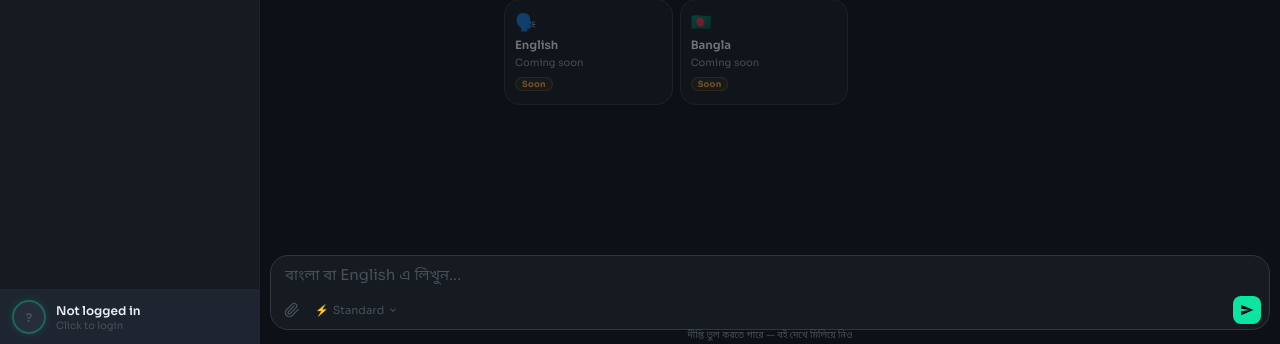
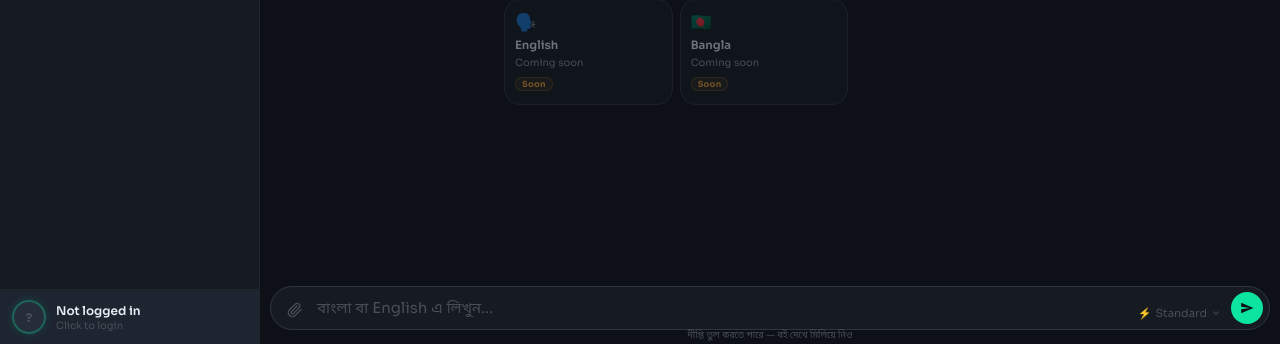
Before and after one commit to ibo-agentic/tech-ed, a Flask app: page / in a window 1280 px wide. Shown: the part 456-800 px from the top of the page. Run offline with Flask 3, Linux system fonts and the light colour scheme; some libraries are stand-ins or nearby versions.

Commit message:
redesign: single-row pill input — collapses 2-row card into one line
Co-Authored-By: Claude Sonnet 4.6 <noreply@anthropic.com>

```diff
--- a/templates/index.html
+++ b/templates/index.html
@@ -372,24 +372,21 @@
     #preview-name{flex:1;font-size:11px;color:var(--text2);white-space:nowrap;overflow:hidden;text-overflow:ellipsis;}
     #remove-image-btn{background:transparent;border:none;color:var(--danger);font-size:13px;cursor:pointer;padding:2px;border-radius:4px;flex-shrink:0;}
     #file-input{display:none;}
-    /* ── Unified input card ── */
-    #input-card{background:var(--bg2);border:1.5px solid var(--border2);border-radius:18px;transition:border-color .2s,box-shadow .2s;width:100%;box-sizing:border-box;}
+    /* ── Unified input card — single row ── */
+    #input-card{background:var(--bg2);border:1.5px solid var(--border2);border-radius:999px;transition:border-color .2s,box-shadow .2s;width:100%;box-sizing:border-box;display:flex;align-items:flex-end;padding:5px 6px 5px 10px;gap:2px;}
     #input-card:focus-within{border-color:var(--border3);box-shadow:0 0 0 3px rgba(13,228,160,.07);}
-    #user-input{width:100%;background:transparent;border:none;outline:none;padding:10px 14px 2px;color:var(--text);font-family:'Noto Sans Bengali','Sora',sans-serif;resize:none;height:40px;max-height:120px;line-height:1.4;font-size:15px;display:block;box-sizing:border-box;overflow-y:hidden;}
+    #user-input{flex:1;background:transparent;border:none;outline:none;padding:4px 6px;color:var(--text);font-family:'Noto Sans Bengali','Sora',sans-serif;resize:none;height:28px;max-height:120px;line-height:1.5;font-size:15px;display:block;box-sizing:border-box;overflow-y:hidden;align-self:center;}
     #user-input::placeholder{color:var(--text3);}
-    /* ── Toolbar inside card ── */
-    #input-toolbar{display:flex;align-items:center;justify-content:space-between;padding:0px 8px 5px;gap:4px;}
-    #toolbar-left,#toolbar-right{display:flex;align-items:center;gap:2px;}
-    .tool-btn{width:26px;height:26px;background:transparent;border:none;border-radius:8px;color:var(--text3);cursor:pointer;display:flex;align-items:center;justify-content:center;transition:background .15s,color .15s;flex-shrink:0;}
+    .tool-btn{width:28px;height:28px;background:transparent;border:none;border-radius:50%;color:var(--text3);cursor:pointer;display:flex;align-items:center;justify-content:center;transition:background .15s,color .15s;flex-shrink:0;}
     .tool-btn:hover{background:var(--bg3);color:var(--text2);}
     #attach-btn.has-image{color:var(--green);}
     #attach-btn.has-image:hover{background:var(--green-bg);color:var(--green);}
-    #send-btn{width:28px;height:28px;flex-shrink:0;background:var(--green);border:none;border-radius:8px;color:#0d1117;cursor:pointer;transition:all .15s;display:flex;align-items:center;justify-content:center;}
+    #send-btn{width:32px;height:32px;flex-shrink:0;background:var(--green);border:none;border-radius:50%;color:#0d1117;cursor:pointer;transition:all .15s;display:flex;align-items:center;justify-content:center;}
     #send-btn:hover{background:var(--green2);transform:scale(1.06);}
     #send-btn:disabled{background:var(--bg4);cursor:not-allowed;transform:none;color:var(--text3);}
-    #stop-btn{width:28px;height:28px;flex-shrink:0;background:var(--bg4);border:1.5px solid var(--border3);border-radius:10px;color:var(--text2);cursor:pointer;transition:all .15s;display:none;align-items:center;justify-content:center;}
+    #stop-btn{width:32px;height:32px;flex-shrink:0;background:var(--bg4);border:1.5px solid var(--border3);border-radius:50%;color:var(--text2);cursor:pointer;transition:all .15s;display:none;align-items:center;justify-content:center;}
     #stop-btn:hover{background:var(--danger);border-color:var(--danger);color:#fff;}
-    #mic-btn{width:32px;height:32px;flex-shrink:0;background:transparent;border:none;border-radius:8px;color:var(--text3);cursor:pointer;transition:background .15s,color .15s;display:flex;align-items:center;justify-content:center;}
+    #mic-btn{width:28px;height:28px;flex-shrink:0;background:transparent;border:none;border-radius:50%;color:var(--text3);cursor:pointer;transition:background .15s,color .15s;display:flex;align-items:center;justify-content:center;}
     #mic-btn:hover{background:var(--bg3);color:var(--text2);}
     #model-picker-btn{background:transparent;border:none;border-radius:8px;padding:4px 8px;font-size:11px;color:var(--text3);cursor:pointer;display:flex;align-items:center;gap:4px;font-family:'Sora',sans-serif;transition:background .15s,color .15s;white-space:nowrap;}
     #model-picker-btn:hover{background:var(--bg3);color:var(--text2);}
@@ -897,22 +894,17 @@
       </div>
 
       <div id="input-card">
-        <textarea id="user-input" placeholder="বাংলা বা English এ লিখুন..." rows="1" onkeydown="handleKey(event)" oninput="autoResize(this);updateCharCount(this);stopMicOnType()"></textarea>
-
-        <div id="input-toolbar">
-          <div id="toolbar-left">
-            <!-- Attach -->
         <button class="tool-btn" id="attach-btn" title="ছবি যোগ করো" onclick="handleAttachClick()">
           <svg width="16" height="16" viewBox="0 0 24 24" fill="none" stroke="currentColor" stroke-width="2" stroke-linecap="round" stroke-linejoin="round"><path d="m21.44 11.05-9.19 9.19a6 6 0 0 1-8.49-8.49l8.57-8.57A4 4 0 1 1 18 8.84l-8.59 8.57a2 2 0 0 1-2.83-2.83l8.49-8.48"/></svg>
         </button>
-            <!-- Model picker -->
+        <textarea id="user-input" placeholder="বাংলা বা English এ লিখুন..." rows="1" onkeydown="handleKey(event)" oninput="autoResize(this);updateCharCount(this);stopMicOnType()"></textarea>
         <div style="position:relative;">
           <button id="model-picker-btn" onclick="toggleModelPicker()" title="Model বেছে নাও">
             <span id="model-icon">⚡</span>
             <span id="model-label">Standard</span>
             <svg width="10" height="10" viewBox="0 0 24 24" fill="none" stroke="currentColor" stroke-width="2.5" stroke-linecap="round"><polyline points="6 9 12 15 18 9"/></svg>
           </button>
-              <div id="model-dropdown" style="display:none;position:absolute;bottom:calc(100% + 8px);left:0;background:var(--bg2);border:1px solid var(--border2);border-radius:14px;padding:6px;min-width:220px;box-shadow:0 12px 40px rgba(0,0,0,.55);z-index:200;">
+          <div id="model-dropdown" style="display:none;position:absolute;bottom:calc(100% + 8px);right:0;background:var(--bg2);border:1px solid var(--border2);border-radius:14px;padding:6px;min-width:220px;box-shadow:0 12px 40px rgba(0,0,0,.55);z-index:200;">
             <div class="model-opt" data-model="gemini" onclick="selectModel('gemini')">
               <span class="model-opt-icon">⚡</span>
               <div><div class="model-opt-name">Standard</div><div class="model-opt-desc">পড়া বোঝাতে খুব ভালো, তবে কঠিন অঙ্কে ভুল করে ফেলতে পারে</div></div>
@@ -923,10 +915,6 @@
             </div>
           </div>
         </div>
-          </div>
-
-          <div id="toolbar-right">
-            <span class="char-count" id="char-count"></span>
         <button id="mic-btn" onclick="openVoiceModal()" title="ভয়েস মোড" style="display:none;">
           <svg width="14" height="14" viewBox="0 0 24 24" fill="none" stroke="currentColor" stroke-width="2.2" stroke-linecap="round" stroke-linejoin="round"><rect x="9" y="2" width="6" height="12" rx="3"/><path d="M5 10a7 7 0 0 0 14 0"/><line x1="12" y1="19" x2="12" y2="22"/><line x1="8" y1="22" x2="16" y2="22"/></svg>
         </button>
@@ -936,8 +924,6 @@
         <button id="send-btn" onclick="sendMessage()" title="পাঠাও">
           <svg width="14" height="14" viewBox="0 0 24 24" fill="currentColor"><path d="M2 21l21-9L2 3v7l15 2-15 2z"/></svg>
         </button>
-          </div>
-        </div>
       </div>
 
       <p class="disclaimer-bar">দীপ্তি ভুল করতে পারে — বই দেখে মিলিয়ে নিও</p>
@@ -1645,7 +1631,7 @@ function toggleTheme(){
   if(mb)mb.textContent=icon;
   if(db)db.textContent=icon;
 }
-function autoResize(el){el.style.height='40px';el.style.height=Math.min(el.scrollHeight,120)+'px';}
+function autoResize(el){el.style.height='28px';el.style.height=Math.min(el.scrollHeight,120)+'px';}
 function updateCharCount(el){const n=el.value.length;document.getElementById('char-count').textContent=n>30?n+' chars':'';}
 function handleKey(e){if(e.key==='Enter'&&!e.shiftKey){e.preventDefault();sendMessage();}}
 function filterChats(q){q=q.toLowerCase();document.querySelectorAll('.chat-item').forEach(el=>{const title=el.querySelector('.chat-item-title')?.textContent.toLowerCase()||'';el.style.display=title.includes(q)?'':'none';});}
```
Lines whose indentation alone changed are shown as unchanged.
